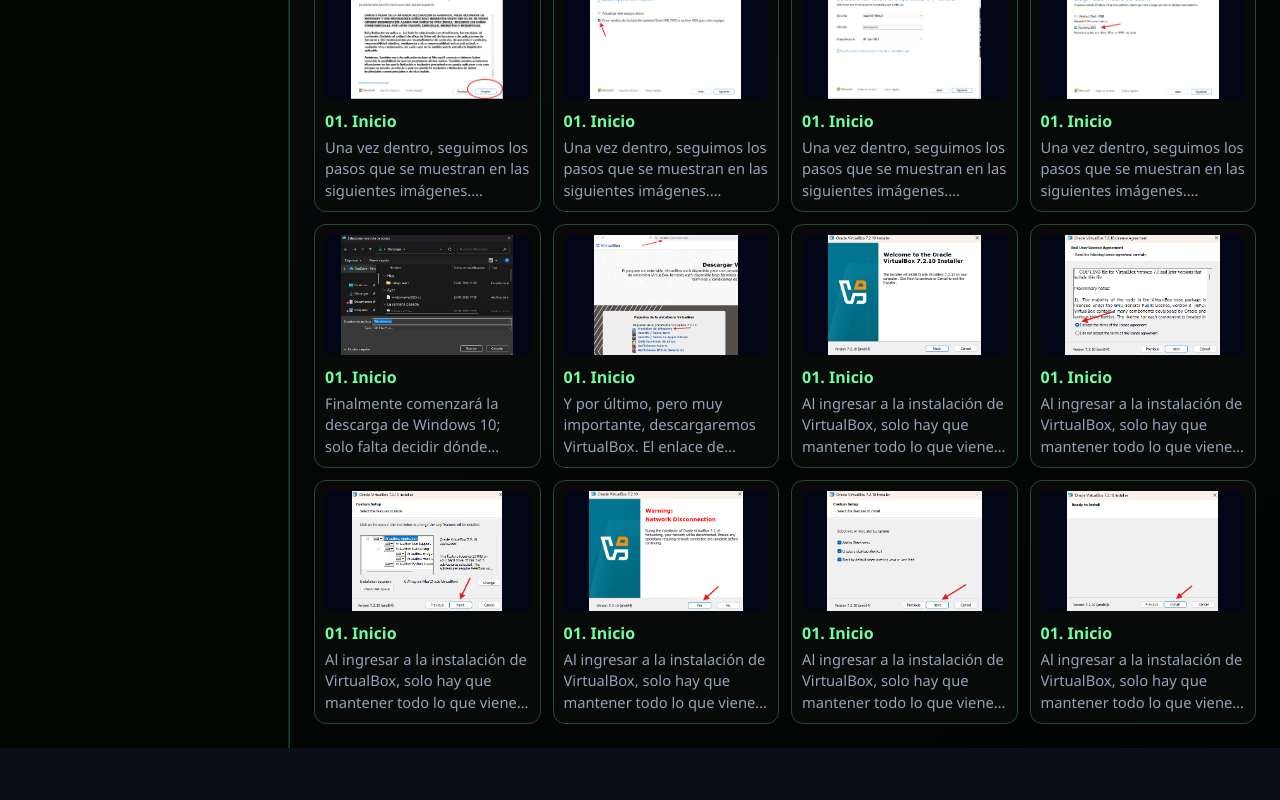
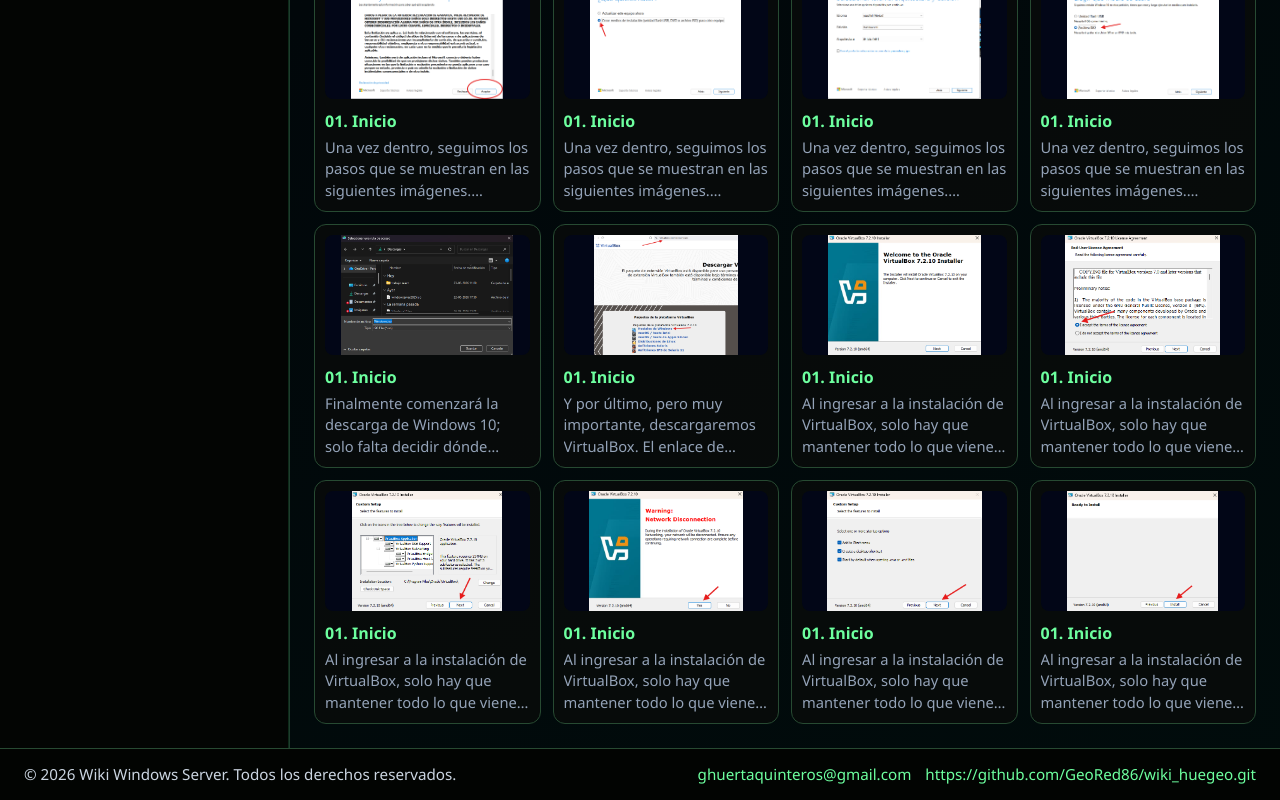
Before and after one commit to GeoRed86/wiki_huegeo, a React (Vite) app: page / in a window 1280 px wide. Shown: the part 904-1704 px from the top of the page. Before the commit the page ends 1652 px from the top, so only its background shows below. Built offline with nearby package versions, Linux system fonts and the light colour scheme.

Commit message:
correccion derechos reservados

```diff
--- a/src/App.css
+++ b/src/App.css
@@ -1,8 +1,15 @@
 .wiki-shell {
   display: flex;
+  flex-direction: column;
   min-height: 100vh;
-  background: radial-gradient(circle at top left, #0f1720 0%, #060809 45%, #020303 100%);
+  background: radial-gradient(circle at top left, #020d1a 0%, #01070a 45%, #010c0c 100%);
   color: #f3f7f2;
+}
+
+.wiki-layout {
+  display: flex;
+  flex: 1;
+  min-height: 0;
 }
 
 .wiki-sidebar {
@@ -237,7 +244,42 @@
   color: #cbd5e1;
 }
 
+.wiki-footer {
+  display: flex;
+  justify-content: space-between;
+  align-items: center;
+  gap: 16px;
+  padding: 14px 24px;
+  background: rgba(3, 5, 3, 0.96);
+  border-top: 1px solid #274a32;
+  color: #cbd5e1;
+  font-size: 0.95rem;
+}
+
+.wiki-footer p {
+  margin: 0;
+}
+
+.wiki-footer-links {
+  display: flex;
+  gap: 14px;
+  flex-wrap: wrap;
+}
+
+.wiki-footer a {
+  color: #6dff9f;
+  text-decoration: none;
+}
+
+.wiki-footer a:hover {
+  text-decoration: underline;
+}
+
 @media (max-width: 900px) {
+  .wiki-layout {
+    flex-direction: column;
+  }
+
   .wiki-shell {
     flex-direction: column;
   }
@@ -251,4 +293,9 @@
   .wiki-card {
     grid-template-columns: 1fr;
   }
+
+  .wiki-footer {
+    flex-direction: column;
+    align-items: flex-start;
+  }
 }
--- a/src/App.jsx
+++ b/src/App.jsx
@@ -109,6 +109,7 @@
 
   return (
     <div className="wiki-shell">
+      <div className="wiki-layout">
         <aside className="wiki-sidebar">
           <div className="wiki-brand">Wiki Windows Server</div>
           <nav className="wiki-nav">
@@ -185,6 +186,17 @@
           </section>
         </main>
       </div>
+
+      <footer className="wiki-footer">
+        <p>© 2026 Wiki Windows Server. Todos los derechos reservados.</p>
+        <div className="wiki-footer-links">
+          <a href="mailto:ghuertaquinteros@gmail.com">ghuertaquinteros@gmail.com</a>
+          <a href="https://github.com/GeoRed86/wiki_huegeo.git" target="_blank" rel="noreferrer">
+            https://github.com/GeoRed86/wiki_huegeo.git
+          </a>
+        </div>
+      </footer>
+    </div>
   )
 }
 
```
Lines whose indentation alone changed are shown as unchanged.
